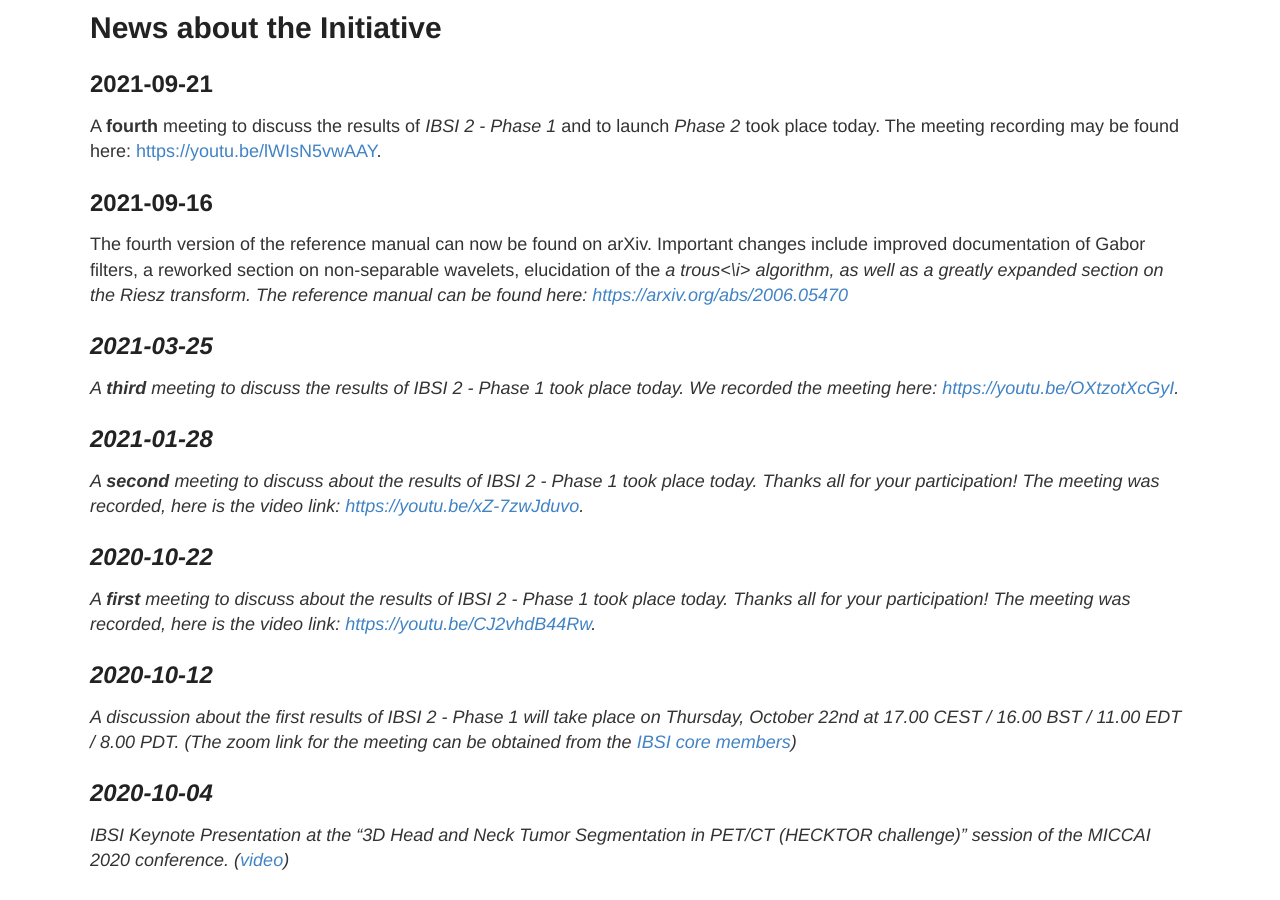
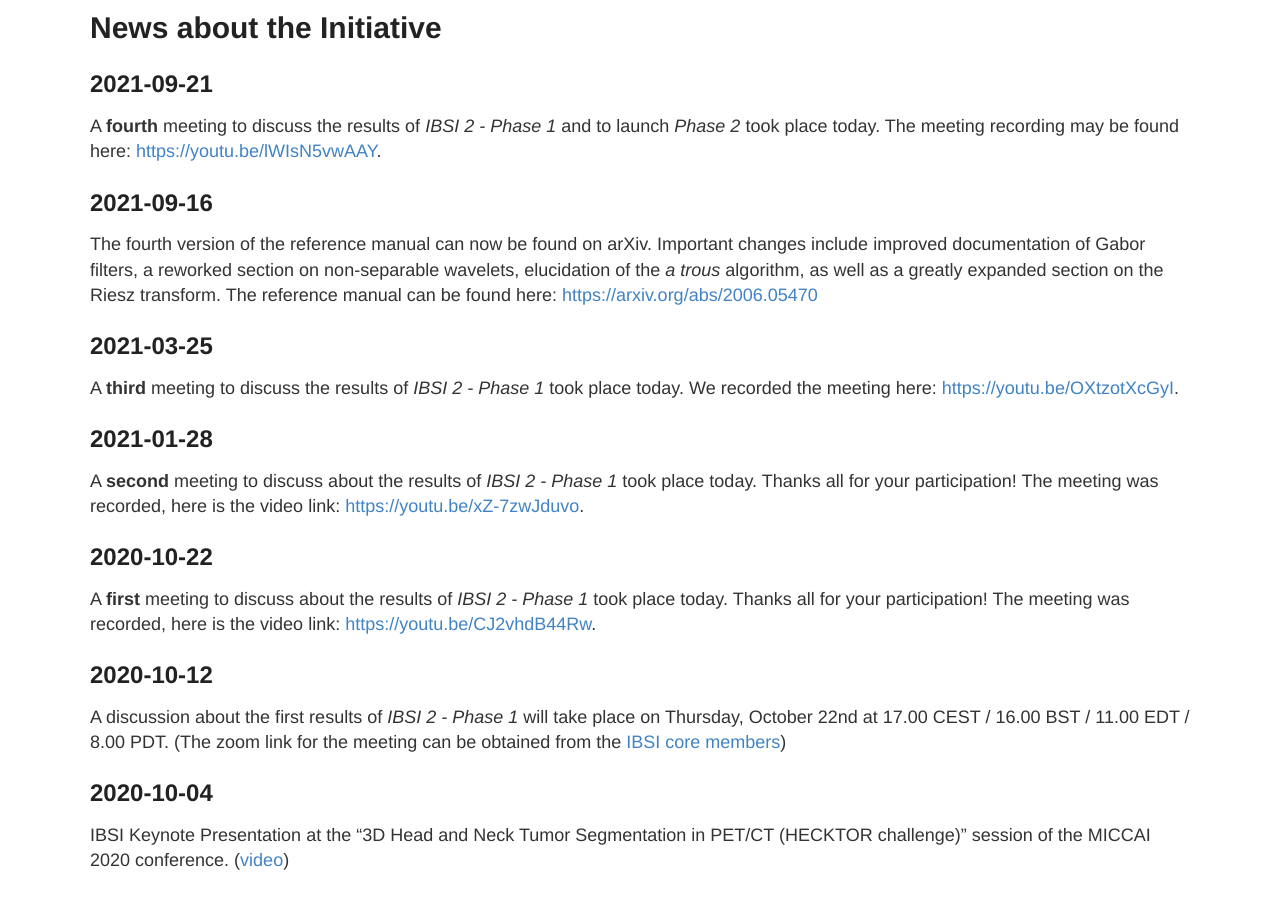
Before and after one commit to theibsi/theibsi.github.io, a Jekyll site: the page built from news.html, in a window 1280 px wide and 900 px high, scrolled down 336 px. Built offline with Jekyll 4.4.1, drawn with Linux system fonts in a browser that asks for light colours.

Commit message:
Fixed error with italics.

```diff
--- a/news.html
+++ b/news.html
@@ -20,7 +20,7 @@ permalink: /news/
   <div class="news-item">
     <h2>2021-09-16</h2>
     <p>
-      The fourth version of the reference manual can now be found on arXiv. Important changes include improved documentation of Gabor filters, a reworked section on non-separable wavelets, elucidation of the <i>a trous<\i> algorithm, as well as a greatly expanded section on the Riesz transform. The reference manual can be found here: <a target="_blank" href="https://arxiv.org/abs/2006.05470">https://arxiv.org/abs/2006.05470</a>
+      The fourth version of the reference manual can now be found on arXiv. Important changes include improved documentation of Gabor filters, a reworked section on non-separable wavelets, elucidation of the <i>a trous</i> algorithm, as well as a greatly expanded section on the Riesz transform. The reference manual can be found here: <a target="_blank" href="https://arxiv.org/abs/2006.05470">https://arxiv.org/abs/2006.05470</a>
     </p>
   </div>
 
```
